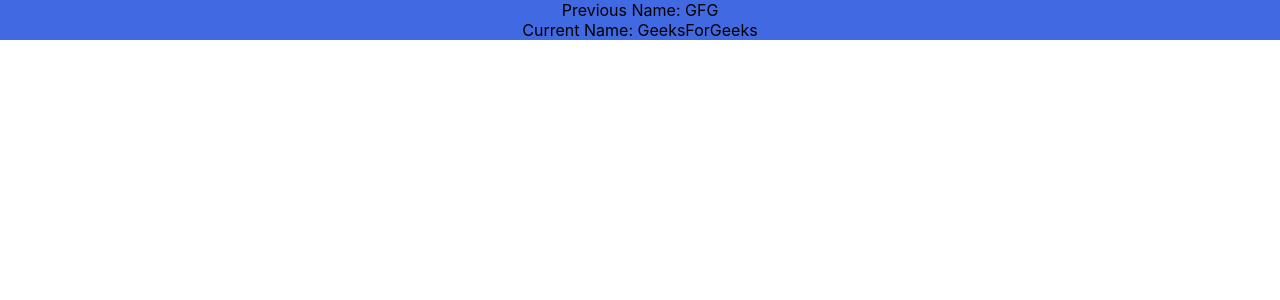
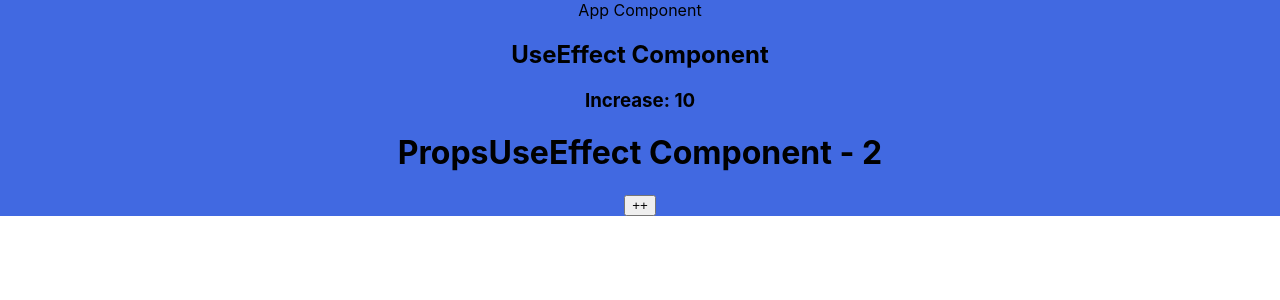
Before and after one commit to moloy900/react-pratice-app-1, a React (Create React App) app: page / in a window 1280 px wide. Shown: the top 300 px of the page. Built offline with nearby package versions, Linux system fonts and the light colour scheme.

Commit message:
functional hooks

```diff
--- a/src/App.js
+++ b/src/App.js
@@ -1,12 +1,16 @@
-import "./App.css";
-import React from "react";
-import GetSnapshotBeforeUpdate from "./life-cycle-methods/getsnapshotbeforeupdate";
+import './App.css'
+import React from 'react'
+import UseEffect from './hooks/useEffect'
+// import ComponentDidMountAndUpdate from './life-cycle-methods/componentdidmountandupdate'
 
+function App(){
+    return(
+        <div className='App'>
+            App Component
+            <UseEffect></UseEffect>
+            {/* <ComponentDidMountAndUpdate></ComponentDidMountAndUpdate> */}
+        </div>
+    )
+}
 
-export default function App(){
-  return(
-    <div className="App">
-      <GetSnapshotBeforeUpdate/>
-    </div>
-  )
-}
+export default App
--- /dev/null
+++ b/src/hooks/propsuseeffect.js
@@ -0,0 +1,15 @@
+import React, { useEffect } from "react";
+
+function PropsUseEffect(props){
+    useEffect(()=>{
+        document.getElementById('name').innerText=`${props.data}`
+    }, [props.data])
+
+    return(
+        <div>
+            <h1 >PropsUseEffect Component - <span id="name"></span></h1>
+        </div>
+    )
+}
+
+export default PropsUseEffect
--- /dev/null
+++ b/src/hooks/useEffect.js
@@ -0,0 +1,26 @@
+import React, { useEffect, useState } from "react";
+import PropsUseEffect from "./propsuseeffect";
+
+const UseEffect=()=>{
+    const [count,setCount]=useState(0)
+    const [increase,setIncrease]=useState(10)
+
+    useEffect(()=>{
+        setTimeout(() => {
+            setCount(count+1)
+        }, 2000);
+    },[count])
+
+    return(
+        <div>
+            <h2>UseEffect Component</h2>
+            {/* <h3>Count: {count}</h3> */}
+            <h3>Increase: <span id="count">{increase}</span></h3>
+            <PropsUseEffect data={count}></PropsUseEffect>
+            {/* <button onClick={()=>setCount(count+1)}>++</button> */}
+            <button onClick={()=>{setIncrease(increase-1)}}>++</button>
+        </div>
+    )
+}
+
+export default UseEffect
--- /dev/null
+++ b/src/life-cycle-methods/componentdidmountandupdate.js
@@ -0,0 +1,37 @@
+import React, { Component } from "react";
+
+class ComponentDidMountAndUpdate extends Component{
+    constructor(props){
+        super(props)
+        this.state={
+            count:0
+        }
+    }
+
+    increase=()=>{
+        this.setState({
+            count:this.state.count+1
+        })
+    }
+
+    // componentDidMount(){
+    //     console.log("componenentdidMount")
+    //     document.title=`class component ${this.state.count}`
+    // }
+
+    componentDidUpdate(){
+        document.title=`component did update ${this.state.count}`
+    }
+
+
+    render(){
+        return(
+            <div>
+                <h2>ComponentDidMountAndUpdate Component</h2>
+                <button onClick={this.increase}>Increase</button>
+            </div>
+        )
+    }
+}
+
+export default ComponentDidMountAndUpdate
```
Also changed, not shown: src/hooks/usestate.js (added, +27 -0 lines).
